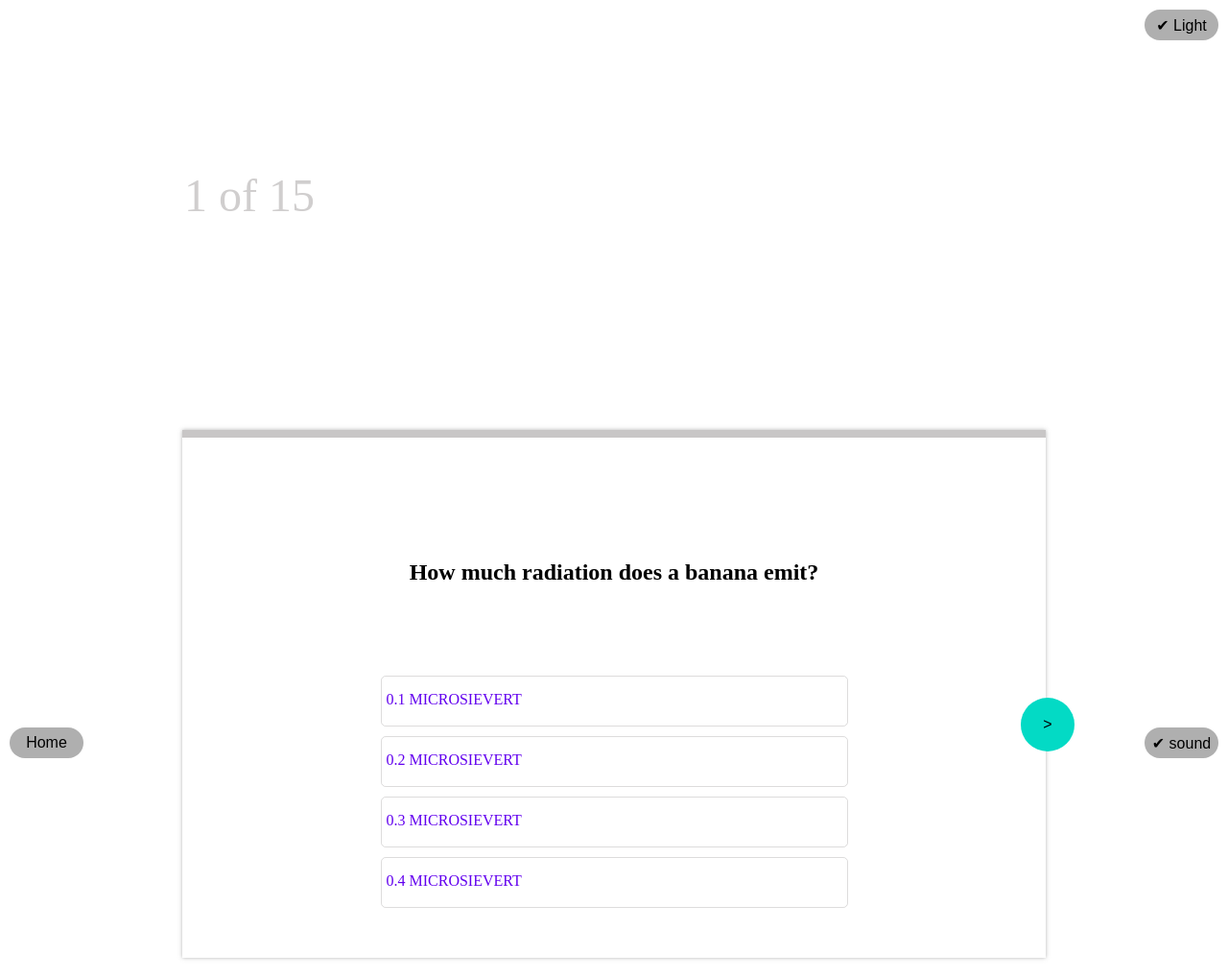
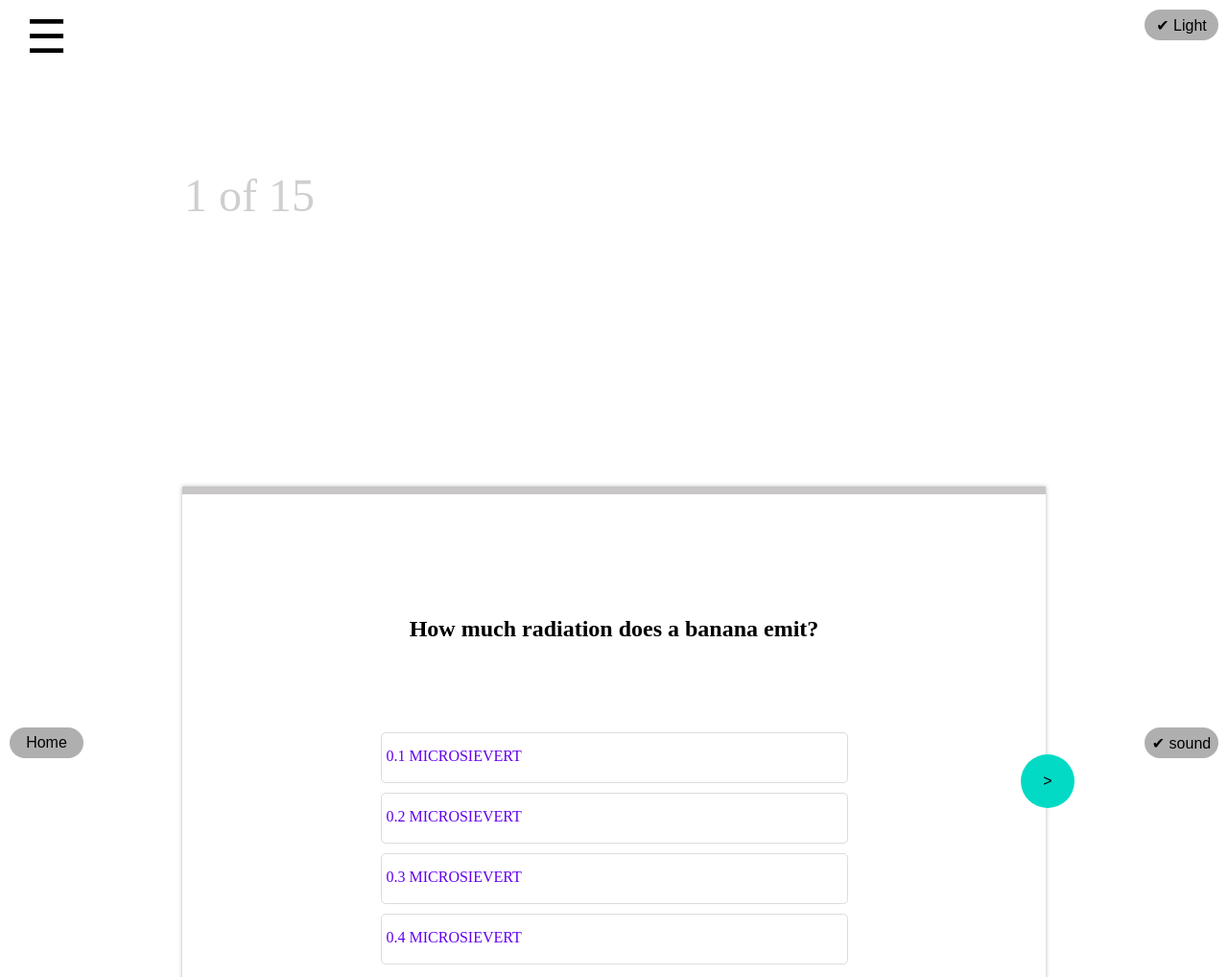
Before and after one commit to darioevers/GroupProject0521, a website: page src/index.html in a window 1280 px wide. Shown: the top 1018 px of the page at 96% size. Drawn offline with nearby package versions, Linux system fonts and the light colour scheme; files that its build step writes are made by us from their sources.

Commit message:
desing and layout for the quiz page

```diff
--- a/src/index.html
+++ b/src/index.html
@@ -38,6 +38,7 @@
           </li>
         </ul>
       </nav>
+      <button class="hamburguer-menu">&#x2630;</button>
       <button class="light-dark-mode"><span>✔</span> Light</button>
     </header>
     <main>
--- a/src/scss/main.scss
+++ b/src/scss/main.scss
@@ -75,6 +75,12 @@ nav {
   top: 10px;
 }
 
+.hamburguer-menu {
+  background-color: white;
+  font-size: 3rem;
+  margin: 10px;
+}
+
 // End of layout for the header section
 //Layout for the main section
 .question-counter {
```
